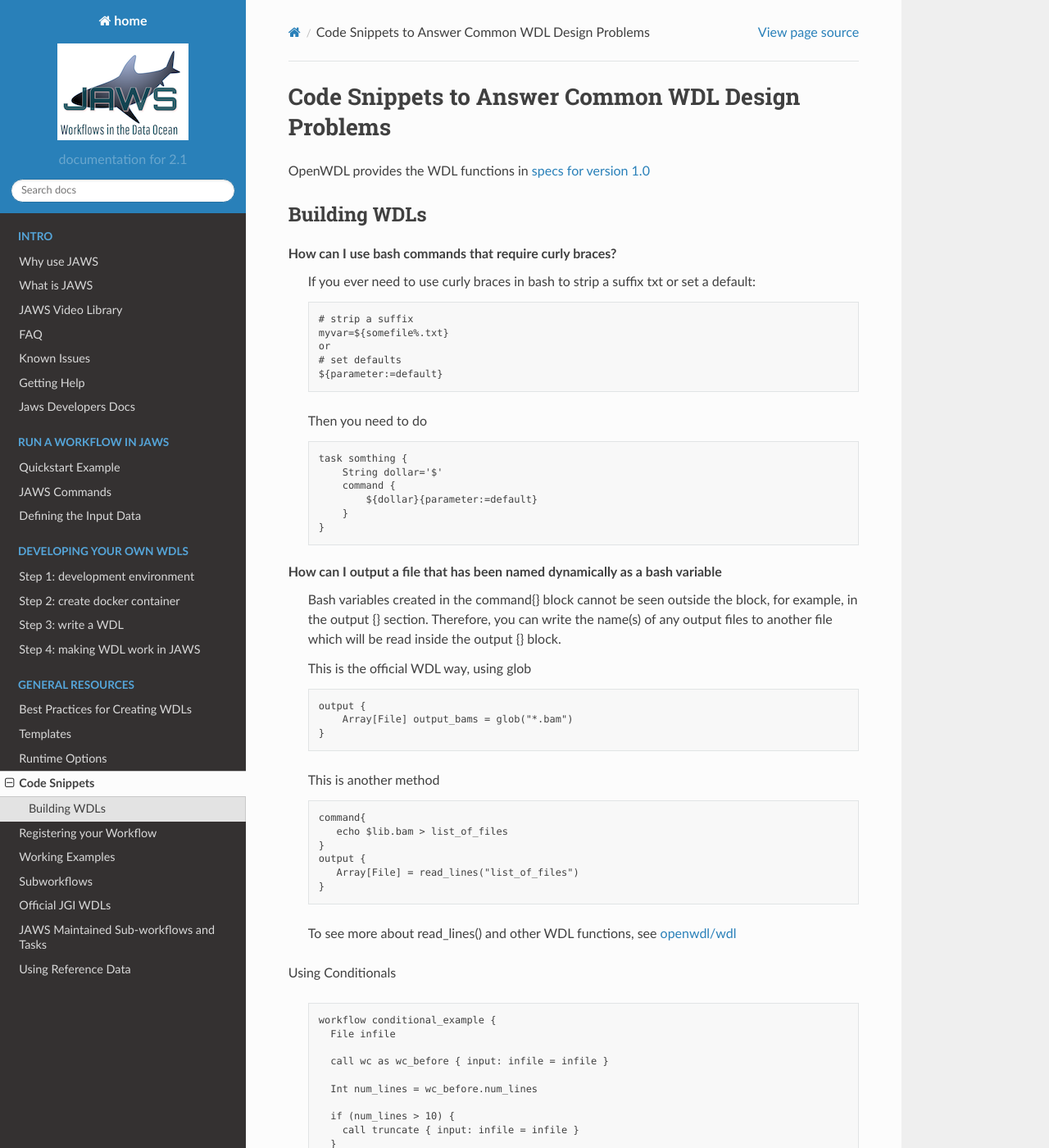
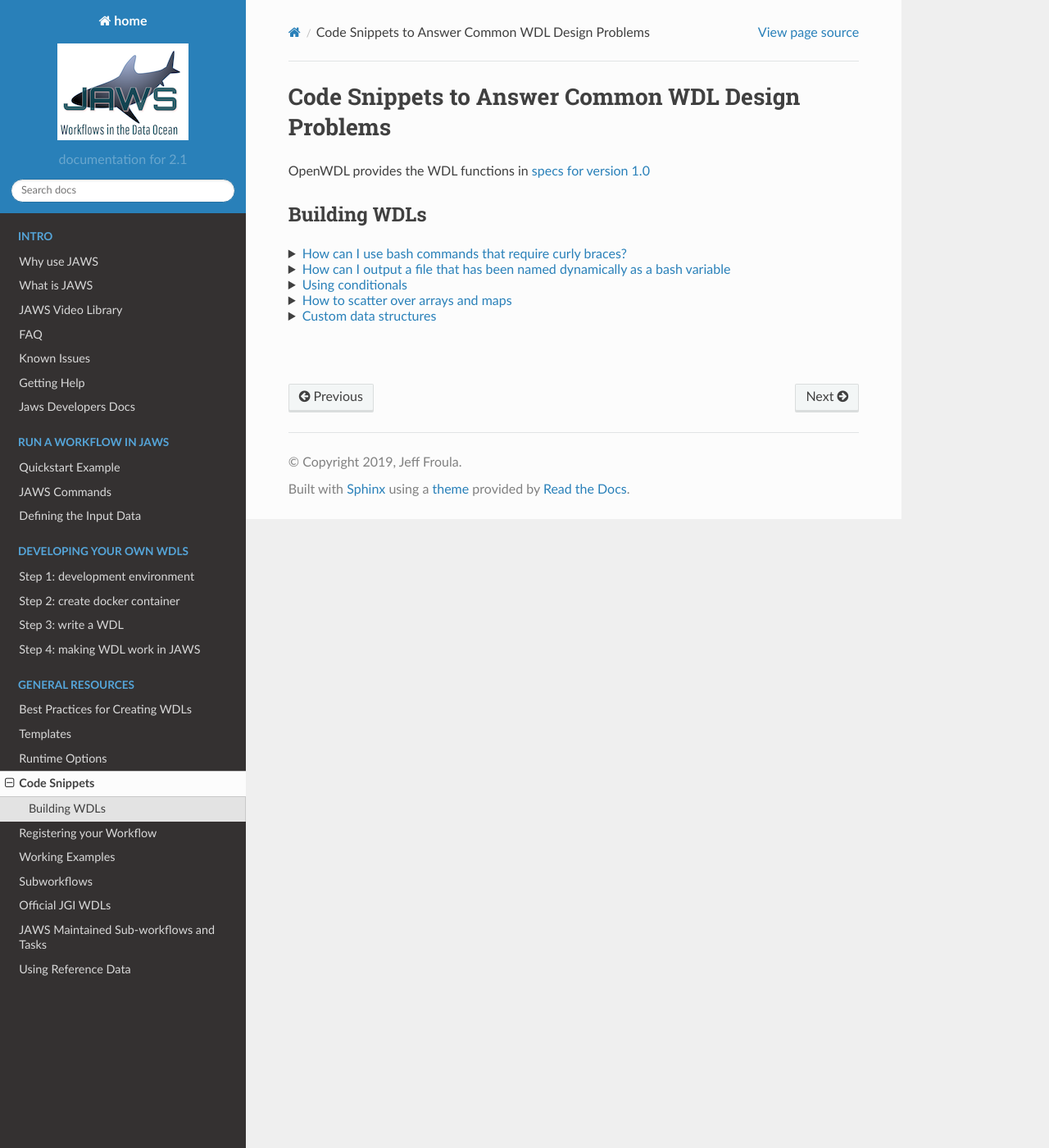
Before and after one commit to JGI-Bioinformatics/jaws, a Sphinx documentation site: the page built from docs/sphinx/source/Tutorials/snippets.rst, in a window 1280 px wide and 1400 px high. Shown: the whole window at 82% size. Built offline with Sphinx 7.4.7 and the Read the Docs theme 2.0.0, drawn with Linux system fonts in a browser that asks for light colours; some of the changed text lies outside the part shown.

Commit message:
fix table

```diff
--- a/docs/sphinx/source/Specifications/configuringJTM_in_wdls.rst
+++ b/docs/sphinx/source/Specifications/configuringJTM_in_wdls.rst
@@ -25,7 +25,7 @@
 |constraint|nodes|  ram (G)   | qos            |cores|threads|max time (hrs)|
 +==========+=====+============+================+=====+=======+==============+
 | haswell  |2,388|  128 (118*)|genepool_special| 32  |   64  |  72          |
-+----------+-----+-----------+----------------+-----+-------+--------------+
++----------+-----+------------+----------------+-----+-------+--------------+
 | haswell  |2,388|  128 (118*)|genepool**      | 32  |   64  |  72          |
 +----------+-----+------------+----------------+-----+-------+--------------+
 |     knl  |9,489|   96 (87*) | regular        | 68  |  272  |  48          |
--- a/docs/sphinx/source/Tutorials/snippets.rst
+++ b/docs/sphinx/source/Tutorials/snippets.rst
@@ -11,10 +11,15 @@
 Building WDLs
 #############
 
-How can I use bash commands that require curly braces?
-    If you ever need to use curly braces in bash to strip a suffix txt or set a default:
+.. raw:: html
 
-    .. code-block:: text
+  <details>
+  <summary><a>How can I use bash commands that require curly braces?</a></summary>
+
+  <br>
+  If you ever need to use curly braces in bash to strip a suffix txt or set a default:
+  <code>
+    <pre>
 
         # strip a suffix
         myvar=${somefile%.txt}
@@ -22,10 +27,13 @@
         # set defaults
         ${parameter:=default}
 
+    </pre>
+  </code>
 
-    Then you need to do
+  Then you need to do
 
-    .. code-block:: text
+  <code>
+    <pre>
 
         task somthing {
             String dollar='$'
@@ -33,23 +41,30 @@
                 ${dollar}{parameter:=default}
             }
         }
+    </pre>
+  </code>
+  </details>
 
 
-How can I output a file that has been named dynamically as a bash variable
-    Bash variables created in the command{} block cannot be seen outside the block, for example, in the output {} section. Therefore, you can write the name(s) of any output files to another file which will be read inside the output {} block.
-
-    This is the official WDL way, using glob
-
-    .. code-block:: text
-
+  <details>
+  <summary><a> How can I output a file that has been named dynamically as a bash variable </a></summary>
+  <br>
+  Bash variables created in the command{} block cannot be seen outside the block, for example, in the output {} section. Therefore, you can write the name(s) of any output files to another file which will be read inside the output {} block.
+  <br>
+  <br>
+  This is the official WDL way, using glob
+  <code>
+    <pre>
         output {
             Array[File] output_bams = glob("*.bam")
         }
+    </pre>
+  </code>
 
-    This is another method
+  This is another method
 
-    .. code-block:: text
-
+  <code>
+    <pre>
         command{
            echo $lib.bam > list_of_files
         }
@@ -59,11 +74,14 @@
 
 
     To see more about read_lines() and other WDL functions, see `openwdl/wdl <https://github.com/openwdl/wdl/blob/main/versions/1.0/SPEC.md>`_
+    </pre>
+  </code>
+  </details>
 
+  <details>
+  <summary><a> Using conditionals</a></summary>
 
-Using Conditionals
-
-    .. code-block:: text
+  <code><pre>
 
         workflow conditional_example {
           File infile
@@ -100,24 +118,26 @@
             File outfile = "wc.txt"
           }
         }
+  </pre></code></details>
 
-
-How to scatter over arrays and maps
+  <details>
+  <summary><a> How to scatter over arrays and maps </a></summary>
+  <br>
     Although you can scatter over arrays and maps, there is different syntax for each.
     You can only scatter over an array with this syntax
+  <br>
 
-    .. code-block:: text
-
+  <code><pre>
         Array[String] some_array
         scatter (e in some_array) {
             String value = some_array[e]
             call some_task {input: value = value}
         }
+  </pre></code>
 
-    But you can iterate over a map by using the :bash:`pair` keyword and then :bash:`.left` and :bash:`.right` as such
+  But you can iterate over a map by using the 'pair' keyword and then '.left' and '.right' as such
 
-    .. code-block:: text
-
+  <code><pre>
         Map[String,String] some_map
         scatter (pair in some_map) {
             String key= pair.left
@@ -125,11 +145,19 @@
             call some_task {input: value = value}
         }
 
-    You can see working examples for `scattering an array and scattering a map <https://code.jgi.doe.gov/official-jgi-workflows/jaws-tutorial-examples/-/tree/master/scatter_gather_example>`_.
+    You can see working examples for <a href=https://code.jgi.doe.gov/official-jgi-workflows/jaws-tutorial-examples/-/tree/master/scatter_gather_example>scattering an array and scattering a map</a>
+  </pre></code></details>
 
-
-Custom data structures
-    Besides Map, Array, Pair you can create a custom data structure using "struct". This will be similar to a hash but can contain any combination of data types.  See `WDL Spec for v1.1: Custom Type "Struct" <https://github.com/openwdl/wdl/blob/main/versions/1.1/SPEC.md#custom-types-structs>`_.
-
-    Example
-    `main.wdl <https://code.jgi.doe.gov/official-jgi-workflows/jaws-tutorial-examples/-/blob/main/custom_datastructure/main.wdl>`_ && `inputs.json <https://code.jgi.doe.gov/official-jgi-workflows/jaws-tutorial-examples/-/blob/main/custom_datastructure/inputs.json>`_
+  <details>
+  <summary><a> Custom data structures </a></summary>
+  <br>
+    Besides Map, Array, Pair you can create a custom data structure using "struct". This will be similar to a hash but can contain any combination of data types.
+    <br>
+	<ul>
+      <li>Documentation for <a href=https://github.com/openwdl/wdl/blob/main/versions/1.1/SPEC.md#custom-types-structs>Custom Type "Struct"</a></li>
+      <li>Example <a href=https://code.jgi.doe.gov/official-jgi-workflows/jaws-tutorial-examples/-/blob/main/custom_datastructure/main.wdl>main.wdl</a> && <a href=https://code.jgi.doe.gov/official-jgi-workflows/jaws-tutorial-examples/-/blob/main/custom_datastructure/inputs.json>inputs.json</a></li>
+	</ul>
+    <br>
+  </details>
+|
+|
```
